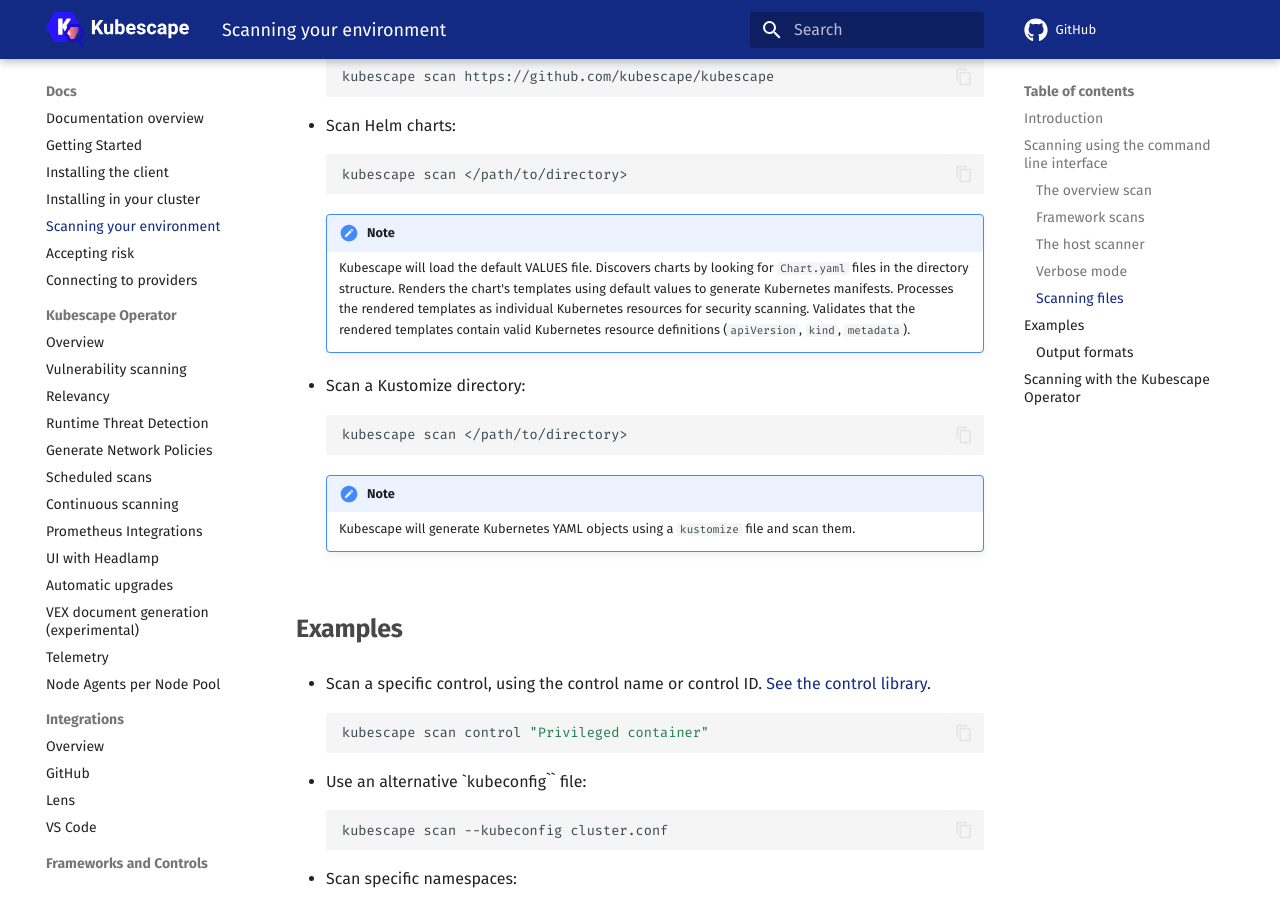
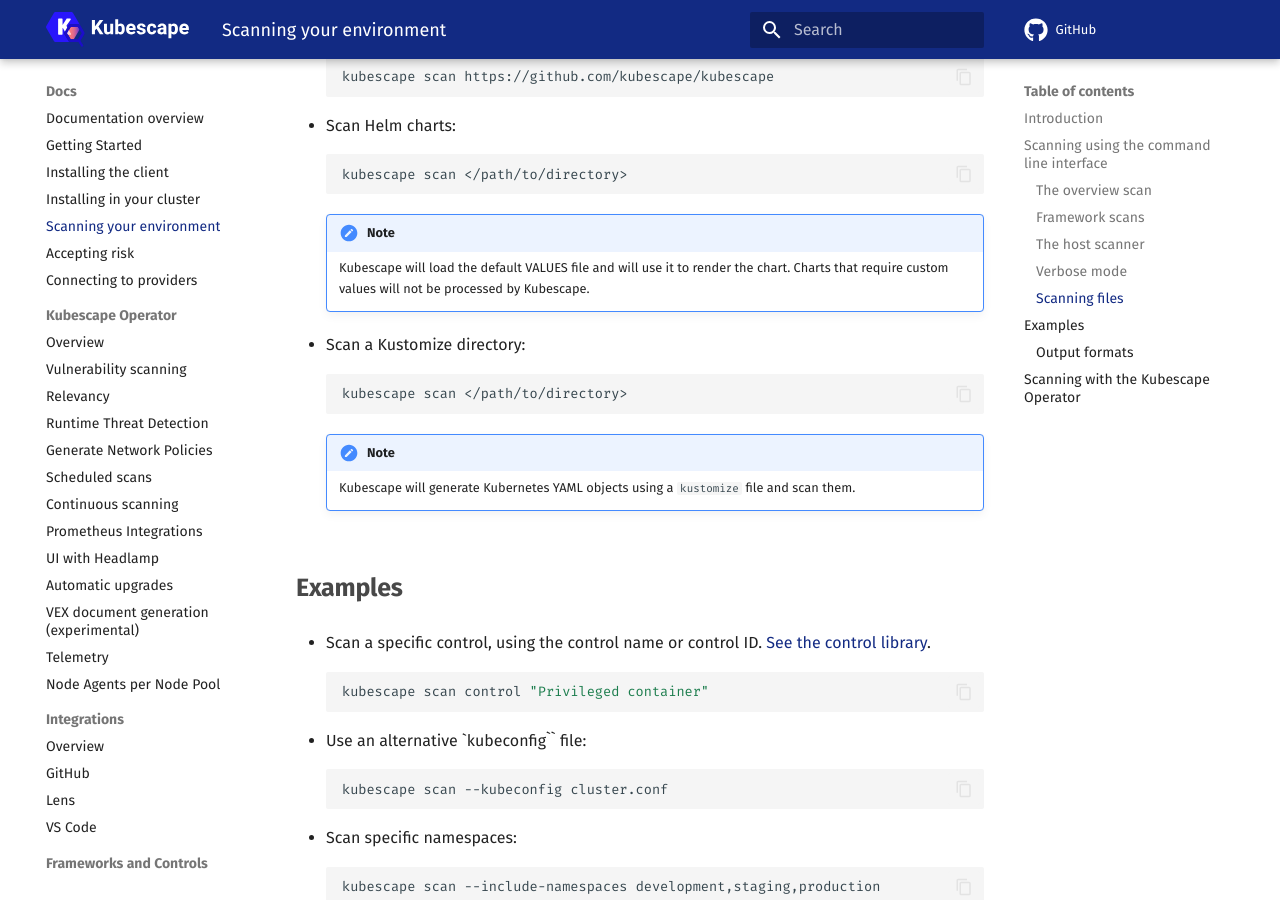
Before and after one commit to kubescape/kubescape.io, an MkDocs documentation site: the page built from docs/docs/scanning.md, in a window 1280 px wide and 900 px high, scrolled down 2089 px. Built offline with MkDocs 1.6.1 and Material for MkDocs 9.7.7, drawn with Linux system fonts in a browser that asks for light colours; comment, search, counter and statistics services are not loaded.

Commit message:
changed the note
Signed-off-by: jnathangreeg <jonathang@armosec.io>

````diff
--- a/docs/docs/scanning.md
+++ b/docs/docs/scanning.md
@@ -76,11 +76,9 @@
     ```
 
     !!! note "Note"
-        Kubescape will load the default VALUES file.
-        Discovers charts by looking for `Chart.yaml` files in the directory structure.
-        Renders the chart's templates using default values to generate Kubernetes manifests.
-        Processes the rendered templates as individual Kubernetes resources for security scanning.
-        Validates that the rendered templates contain valid Kubernetes resource definitions (`apiVersion`, `kind`, `metadata`).
+        Kubescape will load the default VALUES file and will use it to render the chart.
+        Charts that require custom values will not be processed by Kubescape.
+
 
 
 
````
